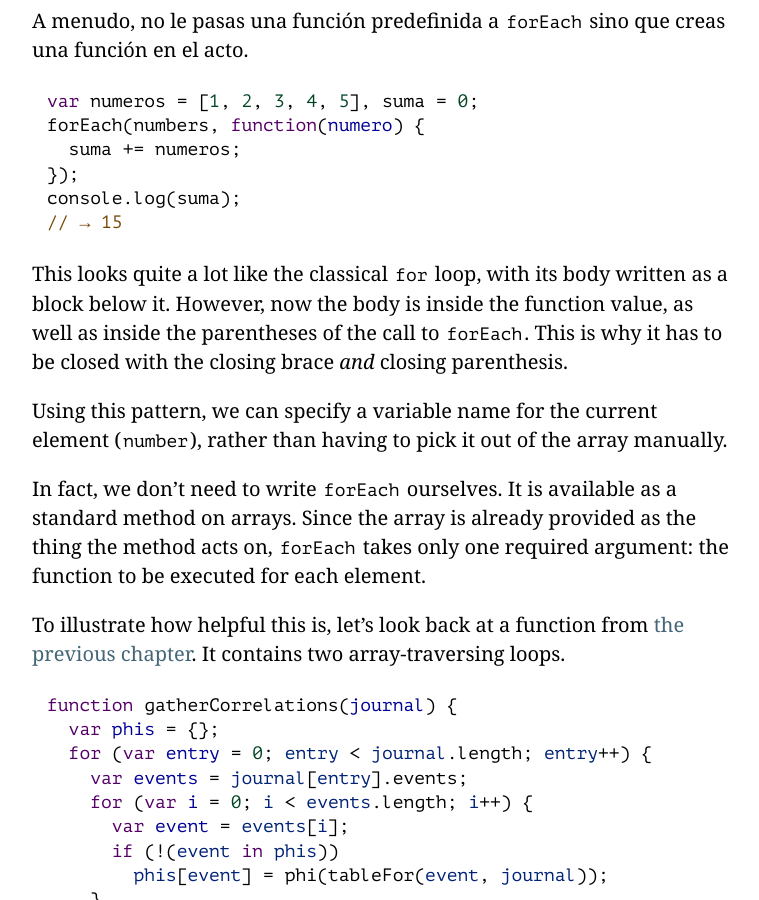
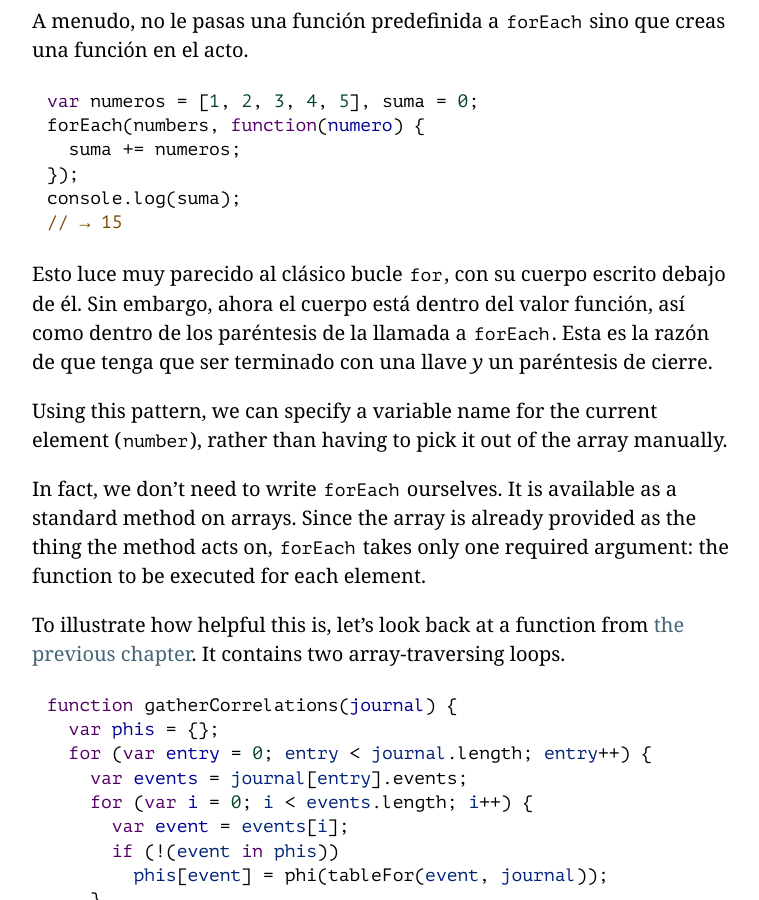
Before and after one commit to hectorip/Eloquent-JavaScript-ES-online, a Jekyll site: the page chapters/05_higher_order.html, which Jekyll copies as it is, in a window 1280 px wide and 900 px high, scrolled down 3639 px. Shown: the whole window, without its empty margins (258-1017 px from the left). Built offline with Jekyll 4.4.1, drawn with Linux system fonts in a browser that asks for light colours; nearby versions of some CDN libraries; library files that are not in the unit come from our copies.

```diff
--- a/chapters/05_higher_order.html
+++ b/chapters/05_higher_order.html
@@ -158,11 +158,11 @@ creas una función en el acto.</p>
 });
 <span class="cm-variable">console</span>.<span class="cm-property">log</span>(<span class="cm-variable">suma</span>);
 <span class="cm-comment">// → 15</span></pre>
-<p><a class=p_ident id="p_v2REJFVWCD" href="#p_v2REJFVWCD"></a>This looks quite a lot like the
-classical <code>for</code> loop, with its body written as a block below it.
-However, now the body is inside the function value, as well as
-inside the parentheses of the call to <code>forEach</code>. This is why it
-has to be closed with the closing brace <em>and</em> closing parenthesis.</p>
+<p><a class=p_ident id="p_L3L6QOAB4f" href="#p_L3L6QOAB4f"></a>Esto luce muy parecido al clásico
+bucle <code>for</code>, con su cuerpo escrito debajo de él. Sin embargo,
+ahora el cuerpo está dentro del valor función, así como
+dentro de los paréntesis de la llamada a <code>forEach</code>. Esta es la
+razón de que tenga que ser terminado con una llave <em>y</em> un paréntesis de cierre.</p>
 <p><a class=p_ident id="p_u1F6T5TuZI" href="#p_u1F6T5TuZI"></a>Using this pattern, we can
 specify a variable name for the current element (<code>number</code>), rather
 than having to pick it out of the array manually.</p>
```
Also changed, not shown: 1 other file.
